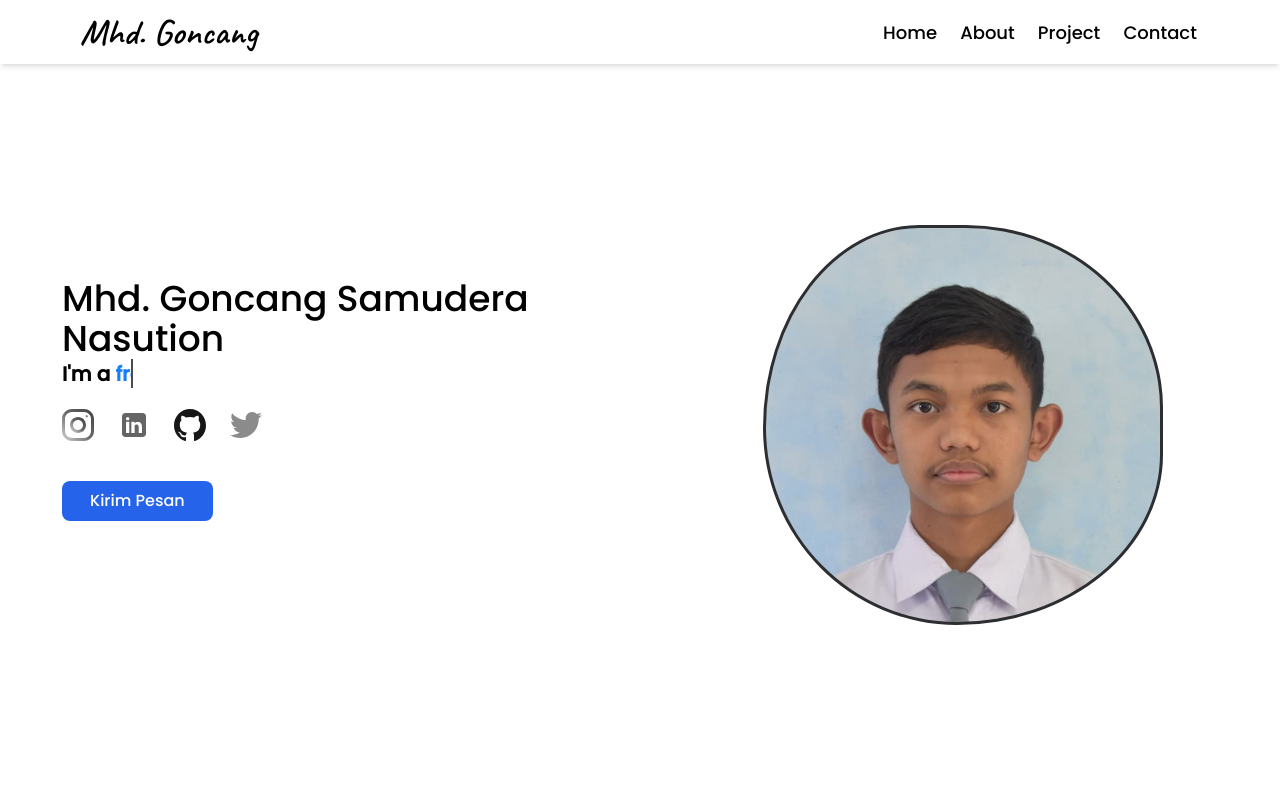
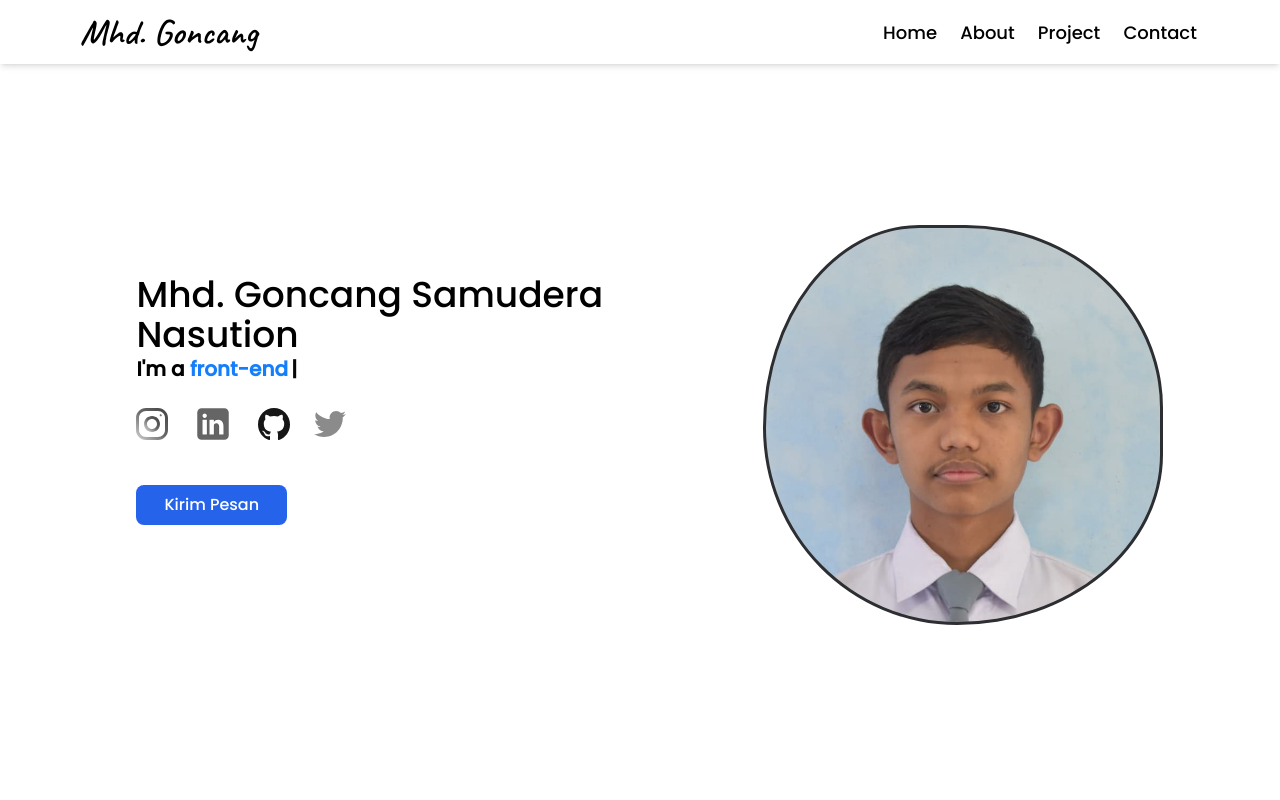
Before and after one commit to goncang1512/portfolio-mhd-goncang-samudera, a React (Vite) app: page / in a window 1280 px wide. Shown: the top 800 px of the page. Built offline with nearby package versions, Linux system fonts and the light colour scheme.

Commit message:
New Update in code teks animation 30/10/2023

```diff
--- a/package.json
+++ b/package.json
@@ -18,6 +18,7 @@
     "react-dom": "^18.2.0",
     "react-icons": "^4.10.1",
     "react-router-dom": "^6.17.0",
+    "react-simple-typewriter": "^5.0.1",
     "sort-by": "^1.2.0"
   },
   "devDependencies": {
--- a/src/components/fragments/homeFragments/Sosmed.jsx
+++ b/src/components/fragments/homeFragments/Sosmed.jsx
@@ -11,7 +11,7 @@ function Sosmed() {
       <SosmedEl
         src="../../assets/svg/icons8-linkedin.svg"
         link="https://www.linkedin.com/in/mhd-goncang-samudera-nasution-7a523a292/"
-        className="w-10"
+        className="w-[42px]"
       />
         <SosmedEl
           src="../../assets/svg/github-icon.svg"
--- a/src/components/fragments/homeFragments/TeksAnimation.jsx
+++ b/src/components/fragments/homeFragments/TeksAnimation.jsx
@@ -1,13 +1,19 @@
 import React from "react";
+import { useTypewriter, Cursor } from "react-simple-typewriter";
 
 function TeksAnimation() {
+  const [text] = useTypewriter({
+    words:['developer', 'programmer', 'front-end', 'web development', 'gamer'],
+    loop: 1
+  })
+
   return (
     <>
-      <h1 className="brand-name text-black text-4xl w-full">
+      <h1 className="w-[450px] text-black text-4xl w-full">
         Mhd. Goncang Samudera Nasution
       </h1>
-      <div className="teks-name text-black">
-        I'm a <span></span>
+      <div className="text-xl font-semibold text-black">
+        I'm a <span className="text-[#147efb]">{text}</span><Cursor/>
       </div>
     </>
   );
--- a/src/components/layouts/aboutLayouts/AboutLeft.jsx
+++ b/src/components/layouts/aboutLayouts/AboutLeft.jsx
@@ -19,7 +19,7 @@ function AboutLeft() {
           alt=""
           className={`${
             isHovered ? "hover-rotation" : "image-rotation"
-          } bg-netral-225 absolute rounded-full ease-in-out`}
+          } bg-white absolute rounded-full ease-in-out`}
         />
         <div
           className="icon-arrow text-black absolute"
--- a/src/components/layouts/homeLayouts/HomeLeft.jsx
+++ b/src/components/layouts/homeLayouts/HomeLeft.jsx
@@ -5,7 +5,7 @@ import Sosmed from "../../fragments/homeFragments/Sosmed";
 
 function HomeLeft() {
   return (
-    <div className="container-teks flex  flex-col">
+    <div className="md:pl-[20%] pl-0 flex  flex-col">
       <TeksAnimation />
       <div className="sosmed-home flex justify-start gap-6  my-5 items-center">
         <Sosmed />
--- a/src/style/home.css
+++ b/src/style/home.css
@@ -26,98 +26,6 @@
   }
 }
 
-/* Home page teks animation */
-.container-teks {
-  padding: 10px 50px;
-}
-
-.brand-name {
-  width: 450px;
-}
-
-.teks-name {
-  font-size: 20px;
-  font-weight: 600;
-  min-width: 280px;
-  width: 450px;
-}
-
-.teks-name span {
-  position: relative;
-}
-
-.teks-name span::before {
-  content: "developer";
-  color: #147efb;
-  animation: words 25s infinite;
-}
-
-.teks-name span::after {
-  content: "";
-  position: absolute;
-  width: calc(100% + 8px);
-  height: 105%;
-  background-color: #fff;
-  border-left: 2px solid #000;
-  right: -8px;
-  animation: cursor 0.7s infinite, typing 25s steps(14) infinite;
-}
-
-@keyframes cursor {
-  to {
-    border-left: 2px solid #fff;
-  }
-}
-
-@keyframes words {
-  0%,
-  20% {
-    content: "programmer";
-  }
-  21%,
-  40% {
-    content: "front-end";
-  }
-  41%,
-  60% {
-    content: "web development ";
-  }
-  61%,
-  80% {
-    content: "developer ";
-  }
-  81%,
-  100% {
-    content: "gamer";
-  }
-}
-
-@keyframes typing {
-  10%,
-  14%,
-  30%,
-  35%,
-  50%,
-  55%,
-  70%,
-  75%,
-  90%,
-  95% {
-    width: 0;
-  }
-  5%,
-  20%,
-  25%,
-  40%,
-  45%,
-  60%,
-  65%,
-  80%,
-  85% {
-    width: calc(100% + 8px);
-  }
-}
-
 @media screen and (max-width: 768px) {
   .home-section {
     padding: 0;
```
Also changed, not shown: 1 other file (tests, documents, lock files or other folders).
